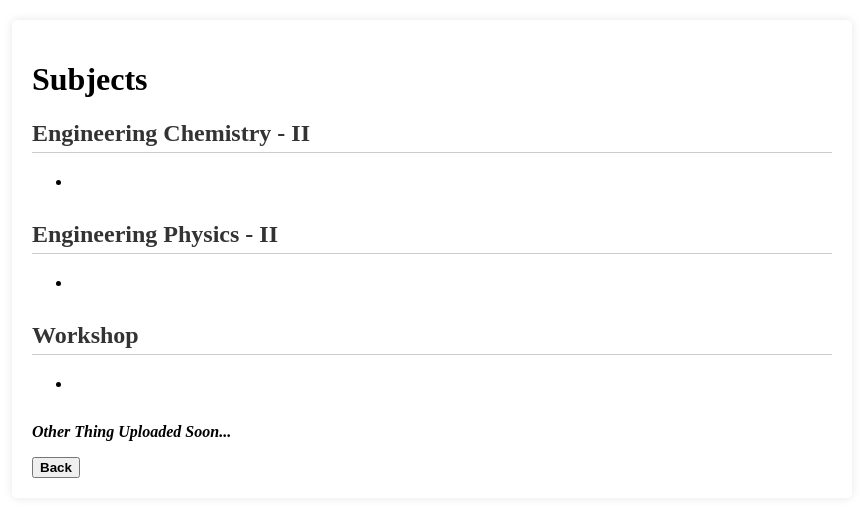
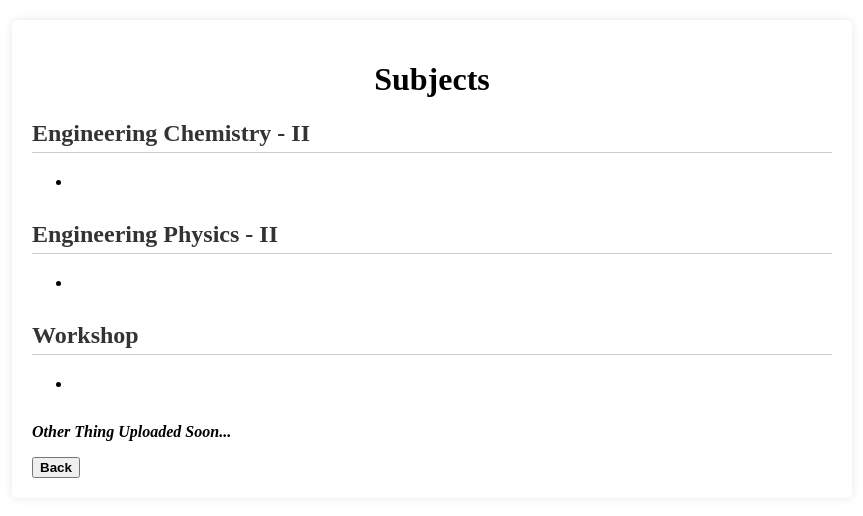
Before and after one commit to joshibhuwan1/notes, a plain HTML site: page index.html in a window 1280 px wide. Shown: the whole page, without its empty margins (208-1071 px from the left). Drawn offline with Linux system fonts and the light colour scheme.

Commit message:
Update index.html

```diff
--- a/index.html
+++ b/index.html
@@ -8,7 +8,9 @@
 </head>
 <body>
     <div class="container">
+        <div Class= "h1">
         <h1>Subjects</h1>
+        </div>
         <div class="subject">
             <h2>Engineering Chemistry - II</h2>
             <ul>
```
